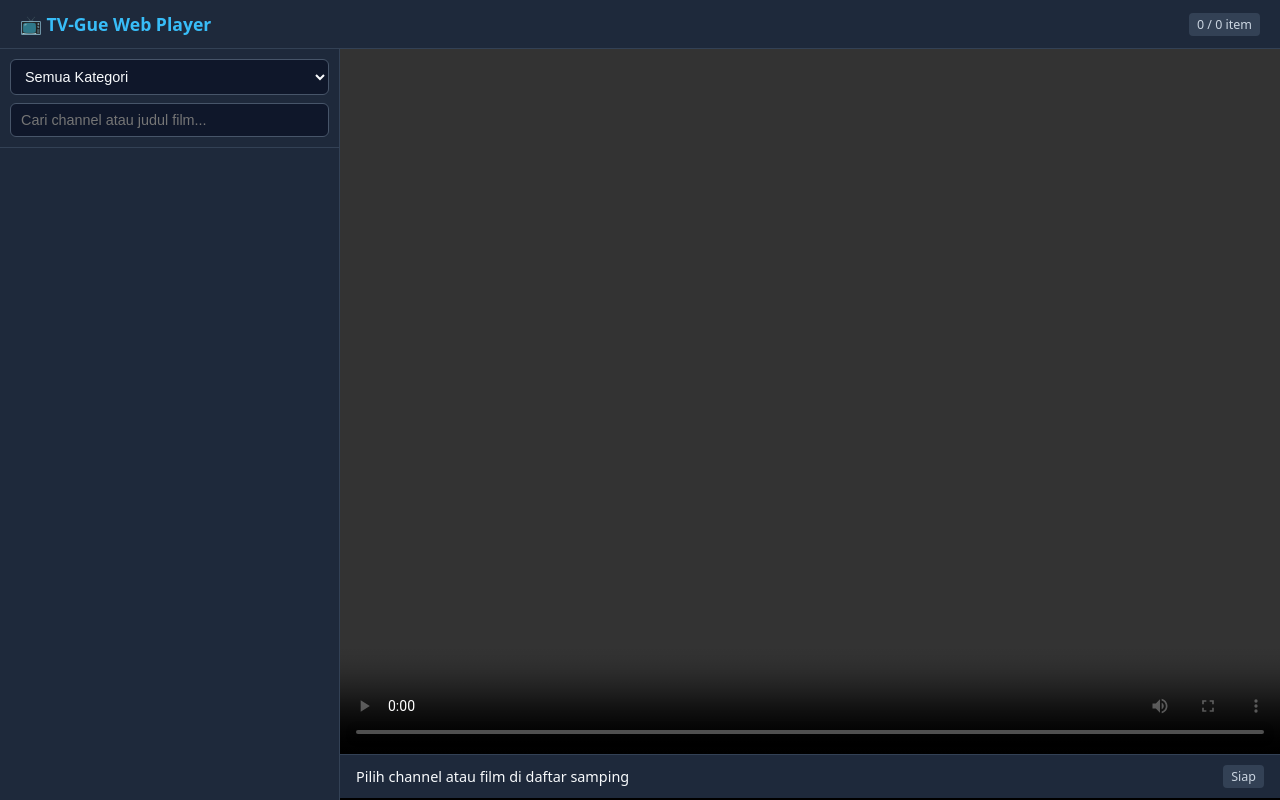
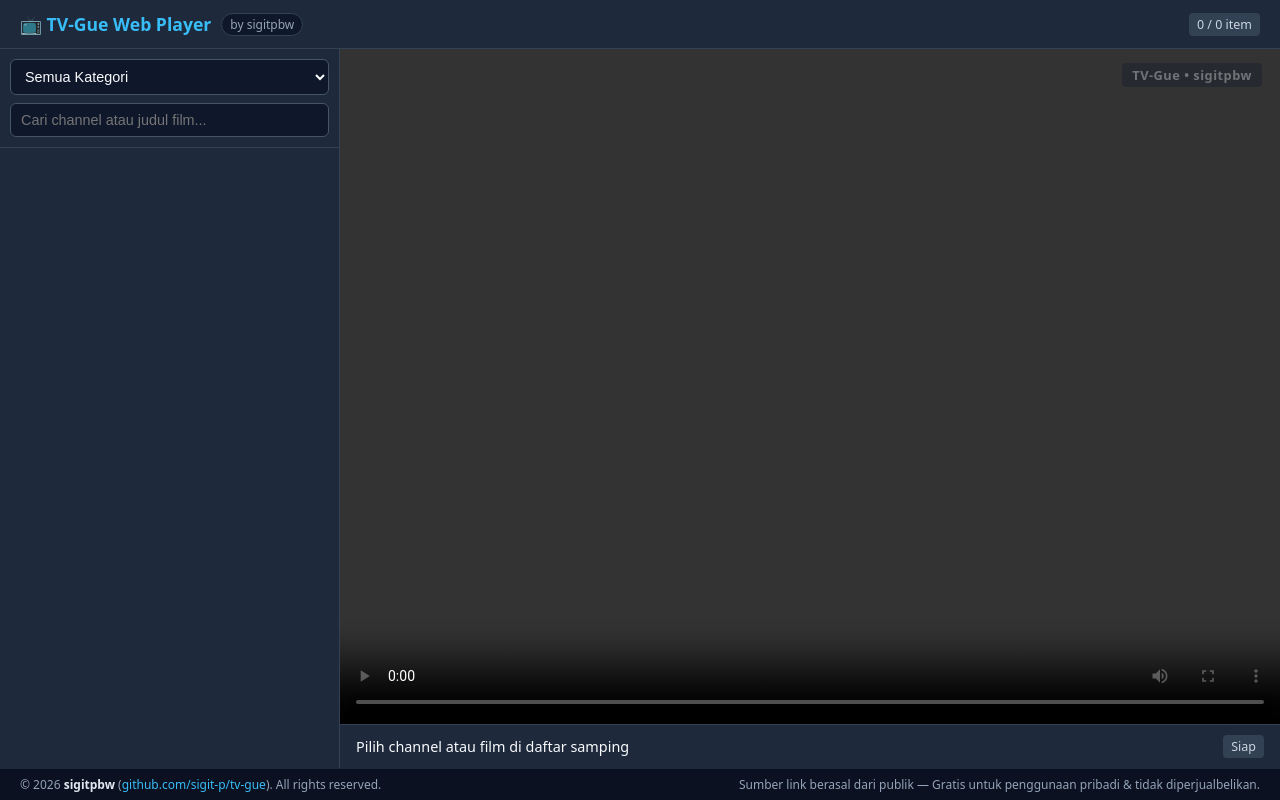
Before and after one commit to sigit-p/tv-gue, a plain HTML site: page index.html in a window 1280 px wide. Drawn offline with nearby package versions, Linux system fonts and the light colour scheme; no server answers.

Commit message:
Enhance index.html with title and layout updates
Updated the title and added author tag in header. Enhanced video wrapper with watermark and adjusted layout styles.

```diff
--- a/index.html
+++ b/index.html
@@ -3,7 +3,7 @@
 <head>
   <meta charset="UTF-8" />
   <meta name="viewport" content="width=device-width, initial-scale=1.0" />
-  <title>TV-Gue Online Player</title>
+  <title>TV-Gue Online Player — sigitpbw</title>
   <script src="https://cdn.jsdelivr.net/npm/hls.js@latest"></script>
   <style>
     * { box-sizing: border-box; margin: 0; padding: 0; }
@@ -23,7 +23,20 @@
       justify-content: space-between;
       border-bottom: 1px solid #334155;
     }
+    .brand {
+      display: flex;
+      align-items: center;
+      gap: 10px;
+    }
     header h1 { font-size: 1.1rem; color: #38bdf8; }
+    .author-tag {
+      font-size: 0.75rem;
+      color: #94a3b8;
+      background: #0f172a;
+      padding: 2px 8px;
+      border-radius: 999px;
+      border: 1px solid #334155;
+    }
     .container {
       display: flex;
       flex: 1;
@@ -97,11 +110,35 @@
       background: #000;
       position: relative;
     }
+    .video-wrapper {
+      position: relative;
+      flex: 1;
+      display: flex;
+      align-items: center;
+      justify-content: center;
+      background: #000;
+      overflow: hidden;
+    }
     video {
       width: 100%;
       height: 100%;
-      max-height: calc(100vh - 95px);
       background: #000;
+    }
+    /* Watermark transparan di pojok kanan atas layar video */
+    .video-watermark {
+      position: absolute;
+      top: 14px;
+      right: 18px;
+      font-size: 0.8rem;
+      font-weight: 600;
+      letter-spacing: 0.5px;
+      color: rgba(255, 255, 255, 0.35);
+      background: rgba(15, 23, 42, 0.35);
+      padding: 3px 10px;
+      border-radius: 4px;
+      pointer-events: none;
+      user-select: none;
+      z-index: 10;
     }
     .now-playing {
       background: #1e293b;
@@ -111,6 +148,7 @@
       display: flex;
       justify-content: space-between;
       align-items: center;
+      gap: 10px;
     }
     .status-badge {
       font-size: 0.78rem;
@@ -118,17 +156,37 @@
       border-radius: 4px;
       background: #334155;
       color: #cbd5e1;
+      white-space: nowrap;
     }
+    footer {
+      background: #0b1120;
+      color: #94a3b8;
+      font-size: 0.75rem;
+      padding: 7px 20px;
+      border-top: 1px solid #1e293b;
+      display: flex;
+      justify-content: space-between;
+      align-items: center;
+      flex-wrap: wrap;
+      gap: 6px;
+    }
+    footer strong { color: #e2e8f0; }
+    footer a { color: #38bdf8; text-decoration: none; }
+    footer a:hover { text-decoration: underline; }
     @media (max-width: 768px) {
       .container { flex-direction: column-reverse; }
-      .sidebar { width: 100%; height: 55vh; }
-      video { max-height: 35vh; }
+      .sidebar { width: 100%; height: 50vh; }
+      .video-wrapper { height: 32vh; flex: none; }
+      footer { justify-content: center; text-align: center; }
     }
   </style>
 </head>
 <body>
   <header>
-    <h1>📺 TV-Gue Web Player</h1>
+    <div class="brand">
+      <h1>📺 TV-Gue Web Player</h1>
+      <span class="author-tag">by sigitpbw</span>
+    </div>
     <span id="counter" class="status-badge">Memuat playlist...</span>
   </header>
 
@@ -144,7 +202,10 @@
     </aside>
 
     <main class="player-area">
-      <video id="video" controls autoplay playsinline></video>
+      <div class="video-wrapper">
+        <div class="video-watermark">TV-Gue • sigitpbw</div>
+        <video id="video" controls autoplay playsinline></video>
+      </div>
       <div class="now-playing">
         <span id="currentTitle">Pilih channel atau film di daftar samping</span>
         <span id="playerStatus" class="status-badge">Siap</span>
@@ -152,8 +213,12 @@
     </main>
   </div>
 
+  <footer>
+    <span>© 2026 <strong>sigitpbw</strong> (<a href="https://github.com/sigit-p/tv-gue" target="_blank" rel="noopener">github.com/sigit-p/tv-gue</a>). All rights reserved.</span>
+    <span>Sumber link berasal dari publik — Gratis untuk penggunaan pribadi &amp; tidak diperjualbelikan.</span>
+  </footer>
+
   <script>
-    // Membaca langsung file daftar2_full.m3u di folder yang sama pada GitHub Pages
     const M3U_URL = "./daftar2_full.m3u";
 
     let allChannels = [];
@@ -252,7 +317,6 @@
       counterEl.textContent = `${filtered.length} / ${allChannels.length} item`;
       channelListEl.innerHTML = "";
 
-      // Batasi render awal maksimal 300 item agar browser tetap ringan
       filtered.slice(0, 300).forEach(ch => {
         const div = document.createElement("div");
         div.className = "channel-item";
```
